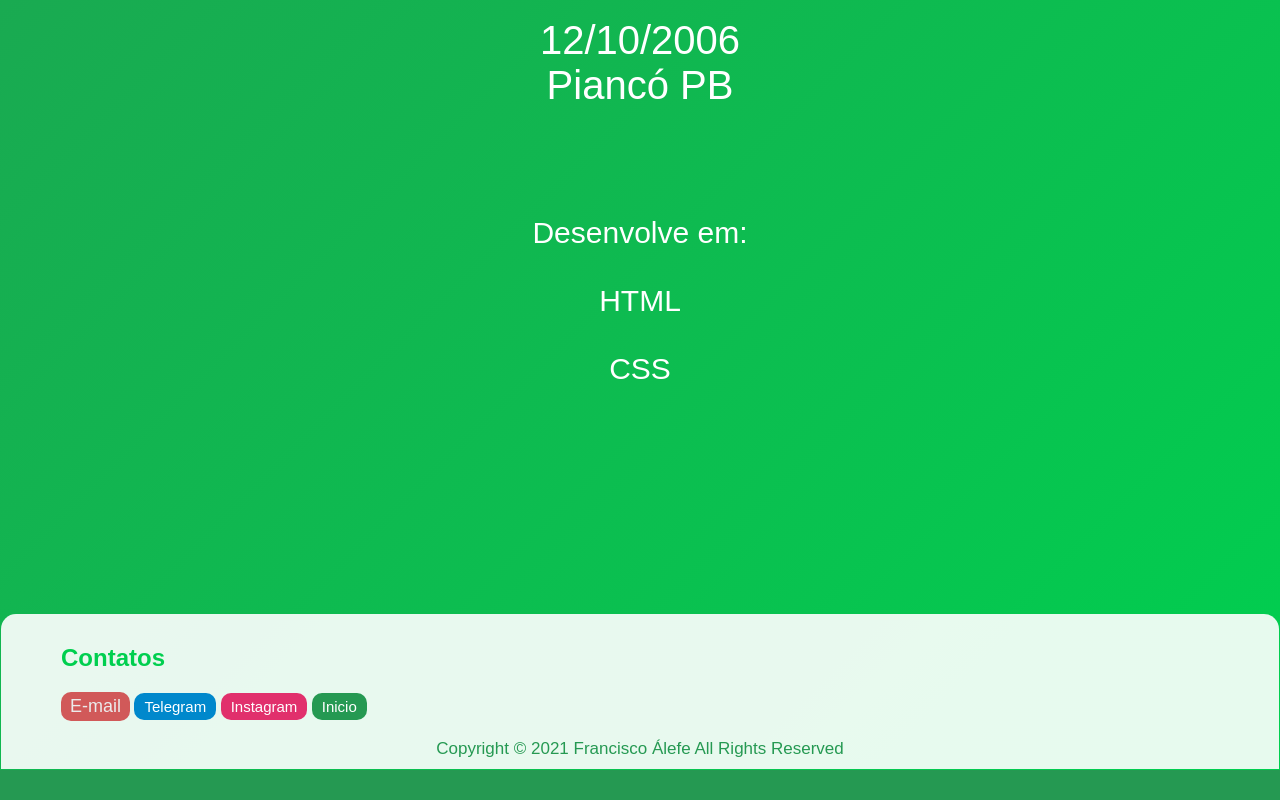
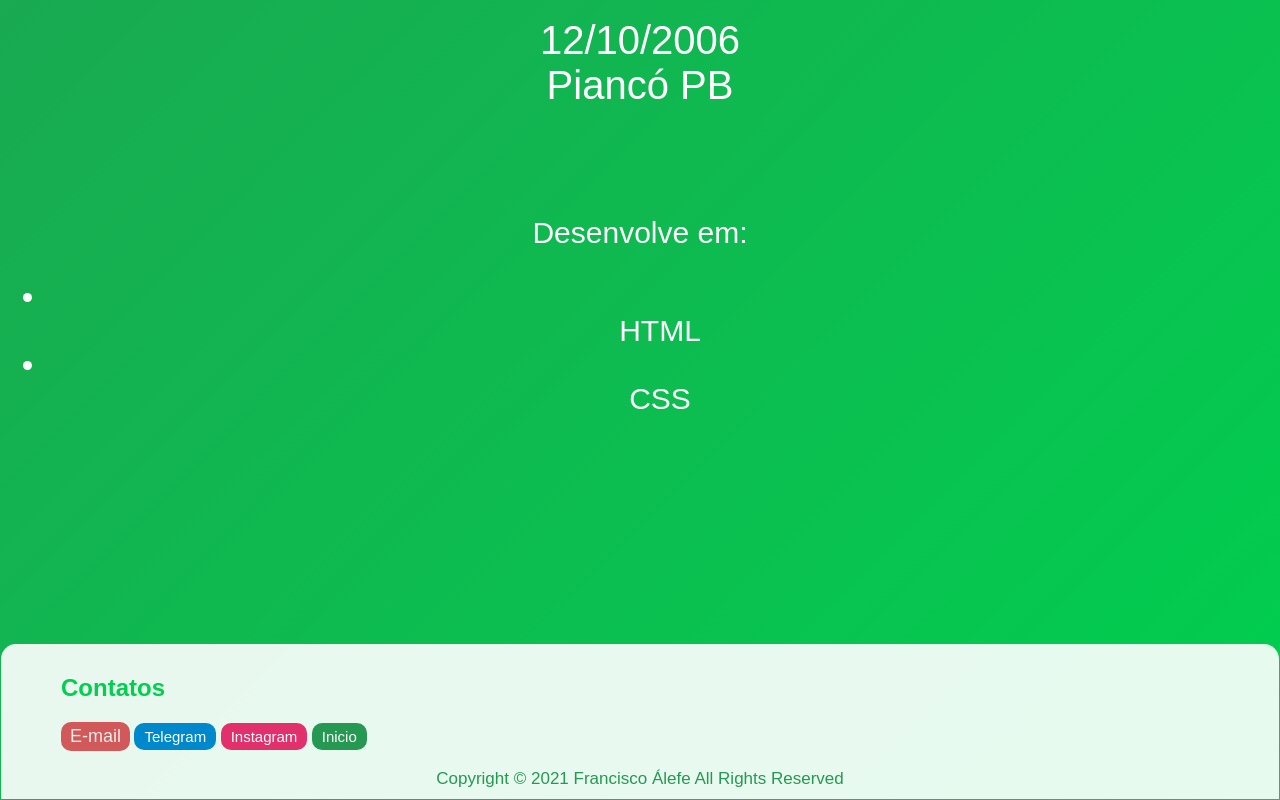
Before and after one commit to FranciscoAlefe/aleferepo, a plain HTML site: page about.html in a window 1280 px wide. Shown: the part 923-1723 px from the top of the page. Before the commit the page ends 1693 px from the top, so only its background shows below. Drawn offline with Linux system fonts and the light colour scheme.

Commit message:
Update about.html

```diff
--- a/about.html
+++ b/about.html
@@ -48,8 +48,10 @@
           <div class="skills1">
            <br>
             <br>Desenvolve em:<br>
-             <br> <a href="https://developer.mozilla.org/pt-BR/docs/Web/HTML" target="__blank">HTML</a> <br>
-             <br> <a href="https://developer.mozilla.org/pt-BR/docs/Web/CSS" target="__blank">CSS</a> <br>
+              <ul>
+                <li> <br> <a href="https://developer.mozilla.org/pt-BR/docs/Web/HTML" target="__blank">HTML</a> <br> </li>
+                <li> <br> <a href="https://developer.mozilla.org/pt-BR/docs/Web/CSS" target="__blank">CSS</a> <br> </li>
+              </ul>
          </div>
        </p>
 
```
